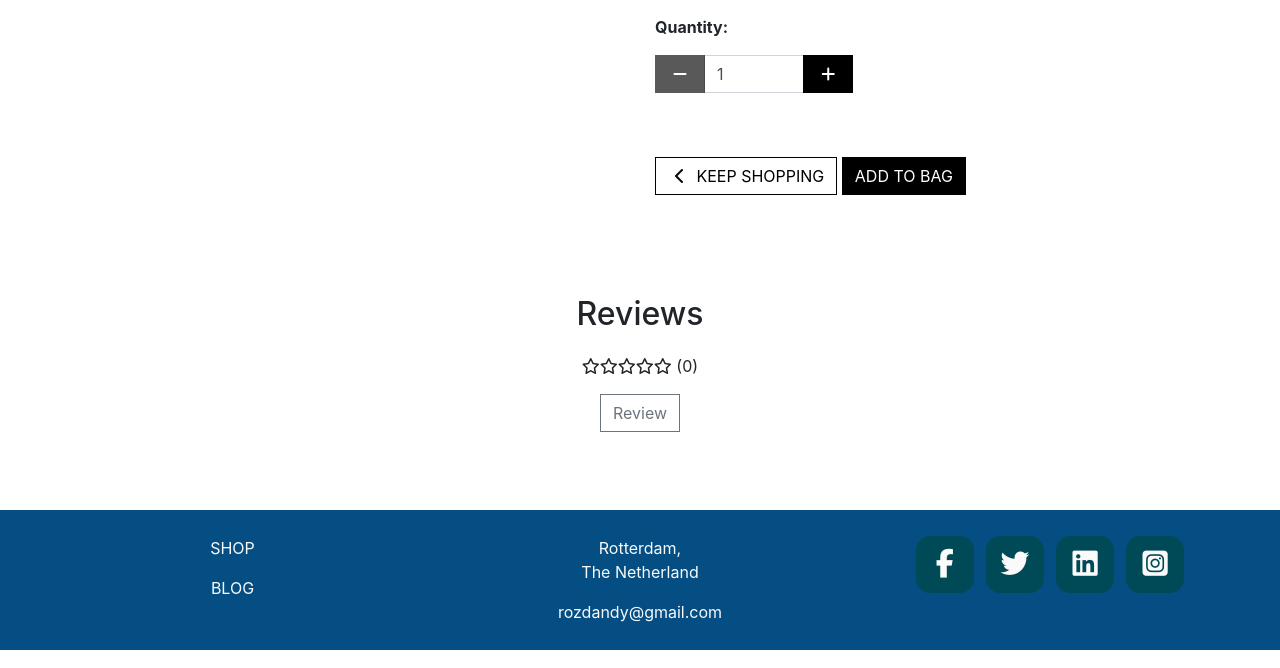
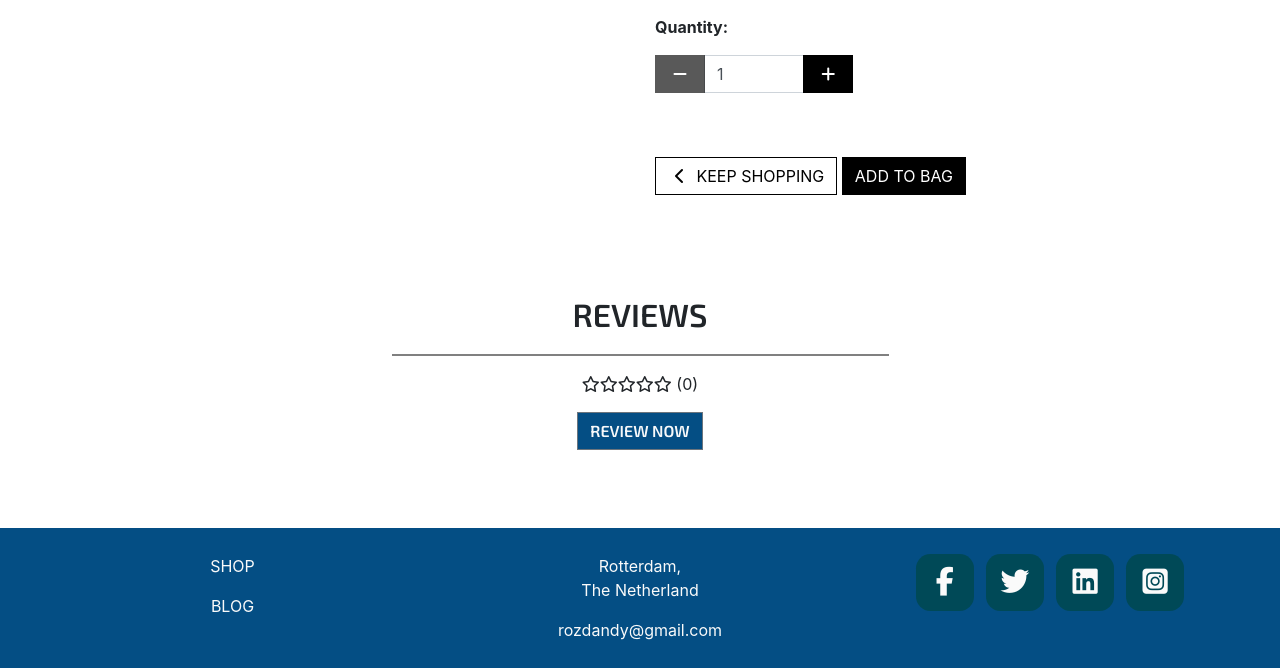
Before and after one commit to Rozdandy/greenery_equipment, a Django app: page /products/1/ in a window 1280 px wide. Shown: the part 586-1254 px from the top of the page. Run offline with Django 3.2, Linux system fonts and the light colour scheme; the visitor is signed in with stand-in values (Sample User, id 1); data comes from the database, SQL or seed files in the repository; data that the repository does not hold is empty; some libraries are stand-ins or nearby versions.

Commit message:
Did refactoring of the codes

```diff
--- a/home/templates/home/index.html
+++ b/home/templates/home/index.html
@@ -21,10 +21,10 @@
                 <div class="row hero-text">
                     <!--- paragraph --->
                     <div class="col-sm-12">
-                        <h2 class="hand-picked">Farm Techs</h2>
+                        <h2 class="hand-picked logo-font">Farm Techs</h2>
                         <p class="index-hero-p lead">The Survival of Our Plante Revolve Around Modern But Sustainable Farm Technologies.</p>
                         <div class="section-cta">
-                            <a href="{% url 'products' %}" class="cta shop-now-button ml-auto">SHOP NOW</a>
+                            <a href="{% url 'products' %}" class="cta shop-now-button logo-font ml-auto">SHOP NOW</a>
                         </div>
                     </div>
                 </div>
--- a/products/templates/products/add_product.html
+++ b/products/templates/products/add_product.html
@@ -10,6 +10,7 @@
 {% endblock %}
 
 {% block content %}
+<main>
     <div class="overlay"></div>
     <div class="container">
         <div class="row">
@@ -33,13 +34,14 @@
                         {% endif %}
                     {% endfor %}
                     <div class="text-right">
-                        <a class="btn btn-outline-black rounded-0" href="{% url 'products' %}">Cancel</a>
-                        <button class="btn btn-black rounded-0" type="submit">Add Product</button>
+                        <a class="btn btn-outline-black logo-font rounded-0" href="{% url 'products' %}">Cancel</a>
+                        <button class="btn btn-black rounded-0 logo-font" type="submit">Add Product</button>
                     </div>
                 </form>
             </div>
         </div>
     </div>
+
 {% endblock %}
 
 {% block postloadjs %}
--- a/review/templates/review/includes/review.html
+++ b/review/templates/review/includes/review.html
@@ -1,24 +1,24 @@
 {% block content %}
 {% load static %}
-<!-- Reviews container -->
+<!-- Review container -->
 <div class="container text-center" id="reviews">
-    <h2 class="font-heading d-inline-block p-1 mt-5 mb-3">Reviews</h2>
-    <!-- <div class="text-center pb-3">
-        <img src="{{ MEDIA_URL }}seperater.png" alt="no-image" class="nav-center-4">
-    </div> -->
+    <h2 class="logo-font p-1 mt-5 mb-3">Reviews</h2>
+
+    <hr style="width:50%; height:2px; border-width:0; color:gray; background-color:gray">
+
     <div class="mb-2 text-center">
         <span class="rating-stars" data-value="{{ product.avg_rate }}"></span> <span>({{ review.count }})</span>
     </div>
     {% if user.is_authenticated %}
     <div class="text-center mt-3">
-        <button type="button" class="btn btn-outline-secondary rounded-0" data-toggle="modal"
+        <button type="button" class="btn btn-cta btn-outline-secondary rounded-0" data-toggle="modal"
             data-target="#reviewModal">
-            Review
+            Review Now
         </button>
         <div class="modal fade" id="reviewModal" tabindex="-1" aria-labelledby="reviewModalLabel" aria-hidden="true">
             <div class="modal-dialog">
                 <div class="modal-content rounded-0">
-                    <!-- Modal header with title and close button -->
+                    <!-- Modal header containing title and close buttons -->
                     <div class="modal-header">
                         <h5 class="modal-title text-uppercase" id="reviewModalLabel">Make Your Review</h5>
                         <button type="button" class="close" data-dismiss="modal" aria-label="Close">
@@ -28,14 +28,14 @@
                     <!-- Review form -->
                     <form action="{% url 'add_review' product.pk %}" method="POST">
                         <div class="modal-body">
-                            <!-- Render form using cripsy forms -->
+                            <!-- Display form django cripsy forms -->
                             {% csrf_token %}
                             {{ review_form|crispy }}
                         </div>
-                        <!-- Footer containing Add and Cancel buttons -->
+                        <!-- Footer contain submit and Cancel buttons -->
                         <div class="modal-footer">
-                            <button type="button" class="btn btn-secondary" data-dismiss="modal">Cancel</button>
-                            <button type="submit" class="btn btn-primary">Submit</button>
+                            <button type="button" class="btn btn-cta" data-dismiss="modal">Cancel</button>
+                            <button type="submit" class="btn btn-cta">Submit</button>
                         </div>
                     </form>
                 </div>
@@ -43,22 +43,25 @@
         </div>
     </div>
     {% endif %}
-    <!-- Render existing reviews associated with particular product -->
+<!-- borrow structuring here from source
+    https://stile-boutique.herokuapp.com/products/?category=pillows -->
+
+    <!-- display existing reviews wrt a particular product -->
     <div class="row mt-5 d-flex justify-content-around">
         {% for rev in review %}
         <div class="col-12 col-md-5 row p-3 m-3 border">
-            <!-- Title and rating -->
+            <!-- product id and topic -->
             <div class="col-12 col-lg-4 text-center px-0">
                 {{ rev.id }}
                 <p class="mb-0 fw-bold text-uppercase">{{ rev.topic }}</p>
                 <p class="rating-stars txt-small" data-value="{{ rev.rate }}"></p>
-                <!-- For reviews written by the logged in user show edit and delete bittons -->
+                <!--  only the reviewer can see the edit and delete bittons -->
                 {% if user.is_authenticated and user.get_username == rev.user.user.username %}
                 <div class="col m-auto text-center mb-2">
                     <!-- Edit button, triggers modal with reviews details to be edited -->
                     <a href="" class="p-1 text-secondary button text-decoration-none" data-toggle="modal"
                         data-target="#editModal{{rev.id}}">
-                        <i class="fas fa-pen"></i>
+                        <i class="fas fa-user-edit"></i>
                     </a>
                     <!-- Modal containing specific review, allows user to edit it -->
                     <div class="modal fade" id="editModal{{rev.id}}" tabindex="-1" aria-labelledby="editModalLabel"
@@ -67,7 +70,7 @@
                             <div class="modal-content rounded-0">
                                 <!-- Modal header with title and close button -->
                                 <div class="modal-header">
-                                    <h5 class="modal-title text-uppercase" id="editModalLabel">Edit your review</h5>
+                                    <h5 class="modal-title text-uppercase" id="editModalLabel">Edit your Opinion</h5>
                                     <button type="button" class="close" data-dismiss="modal" aria-label="Close">
                                         <span aria-hidden="true">&times;</span>
                                     </button>
@@ -75,7 +78,7 @@
                                 <!-- Review form -->
                                 <form action="{% url 'edit_review' rev.pk %}" method="POST">
                                     <div class="modal-body">
-                                        <!-- Render edit form  -->
+                                        <!-- didplay edit form  -->
                                         {% csrf_token %}
                                         <input type="text" name="topic" maxlength="50" autofocus=""
                                             value="{{rev.topic}}"
@@ -95,11 +98,11 @@
                                             <option value="5">5 - Great</option>
                                         </select>
                                     </div>
-                                    <!-- Footer containing Add and Cancel buttons -->
+                                    <!-- Footer to submit updated/edited review and Cancel buttons -->
                                     <div class="modal-footer">
-                                        <button type="button" class="btn btn-secondary"
+                                        <button type="button" class="btn btn-cta"
                                             data-dismiss="modal">Cancel</button>
-                                        <button type="submit" class="btn btn-primary">Edit</button>
+                                        <button type="submit" class="btn btn-cta">Update</button>
                                     </div>
                                 </form>
                             </div>
@@ -107,12 +110,12 @@
                     </div>
 
                     <!-- Delete button, triggers modal to confirm deletion -->
-                    <button class="p-1 text-danger text-decoration-none button" type="button" data-toggle="modal"
+                    <button class="p-1 text-danger text-decoration-none button ml-5" type="button" data-toggle="modal"
                         data-target="#deleteReview">
-                        <i class="fas fa-trash"></i>
+                        <i class="fas fa-trash-alt"></i>
                     </button>
 
-                    <!-- Modal -->
+                    <!-- Modal dialogue-->
                     <div class="modal fade" id="deleteReview" tabindex="-1" aria-labelledby="deleteUserReview"
                         aria-hidden="true">
                         <div class="modal-dialog">
@@ -124,8 +127,8 @@
                                     </button>
                                 </div>
                                 <div class="modal-body">
-                                    Are you sure you want to delete?
-                                    This will delete your review forever!!
+                                    You sure you want to delete this review?
+                                    This will be deleted permanently!
                                 </div>
                                 <div class="modal-footer">
                                     <button type="button" class="btn btn-secondary" data-dismiss="modal">Cancel</button>
@@ -139,7 +142,7 @@
 
                 {% endif %}
             </div>
-            <!-- Description, user and added date -->
+            <!-- body, user and added date -->
             <div class="col-12 col-lg-8">
                 <p>"{{ rev.body }}"</p>
                 <div class="row">
--- a/static/css/base.css
+++ b/static/css/base.css
@@ -23,6 +23,23 @@ body {
     -moz-background-size: all .5s ease-in-out;
     -o-background-size: all .5s ease-in-out;
 
+  }
+
+/* all buttons used in reviews*/
+.bg-banner,
+  .btn-cta{
+    background-color: #044E84;
+    color: #f8f9fa;
+    text-transform: uppercase;
+    font-family: 'Exo 2', sans-serif;
+    font-weight: 700;
+  }
+
+
+  .btn-cta2{
+    text-transform: uppercase;
+    font-family: 'Exo 2', sans-serif;
+    font-weight: 700;
   }
 
 
@@ -72,6 +89,8 @@ body {
 
 .logo-font {
     text-transform: uppercase;
+    font-family: 'Exo 2', sans-serif;
+    font-weight: 700;
 }
 
 .main-logo-link {
@@ -113,9 +132,10 @@ body {
     border: 1px solid black !important;
 }
 
-.bg-black {
-    background: #000 !important;
-}
+/* .bg-banner {
+    background: #044E84 !important;
+} */
+
 
 .overlay {
 	height: 100%;
--- a/templates/base.html
+++ b/templates/base.html
@@ -16,7 +16,7 @@
     {% block corecss %}
         <link rel="stylesheet" href="https://stackpath.bootstrapcdn.com/bootstrap/4.4.1/css/bootstrap.min.css" integrity="sha384-Vkoo8x4CGsO3+Hhxv8T/Q5PaXtkKtu6ug5TOeNV6gBiFeWPGFN9MuhOf23Q9Ifjh" crossorigin="anonymous">
         <link rel="preconnect" href="https://fonts.gstatic.com">
-        <link href="https://fonts.googleapis.com/css2?family=Berkshire+Swash&family=Roboto&display=swap" rel="stylesheet">
+        <link href="https://fonts.googleapis.com/css2?family=Exo+2:wght@200;300;400;500;600&family=Lato:wght@300&display=swap" rel="stylesheet">
         <link rel="stylesheet" href="{% static 'css/base.css' %}">
     {% endblock %}
 
@@ -68,7 +68,7 @@
                       <a class="text-black nav-link" href="#" id="user-options" data-toggle="dropdown" aria-haspopup="true" aria-expanded="false">
                           <div class="text-center">
                               <div><i class="fas fa-user fa-lg"></i></div>
-                              <p class="my-0">My Account</p>
+                              <p class="my-0 btn-cta2">My Account</p>
                           </div>
                       </a>
                       <div class="dropdown-menu border-0" aria-labelledby="user-options">
@@ -114,7 +114,7 @@
         </nav>
     </div>
     <div id="delivery-banner" class="row text-center">
-        <div class="col bg-black text-white">
+        <div class="col bg-banner text-white">
             <h4 class="logo-font my-1">Free delivery on orders over ${{ free_delivery_threshold }}!</h4>
         </div>
     </div>
--- a/templates/includes/main-nav.html
+++ b/templates/includes/main-nav.html
@@ -7,12 +7,12 @@
         </li>
 
         <li class="nav-item dropdown">
-            <a class="logo-font font-weight-bold nav-link text-black mr-5" href="{% url 'post' %}" id="blog">
+            <a class="logo-font font-weight-bold nav-link text-black mr-5 btn-cta2" href="{% url 'post' %}" id="blog">
                 Go to Blog
             </a>
         </li>
         <li class="nav-item dropdown">
-            <a class="logo-font font-weight-bold nav-link text-black mr-5" href="#" id="all-products-link" data-toggle="dropdown" aria-haspopup="true" aria-expanded="false">
+            <a class="logo-font font-weight-bold nav-link btn-cta2 text-black mr-5" href="#" id="all-products-link" data-toggle="dropdown" aria-haspopup="true" aria-expanded="false">
                 All Products
             </a>
             <div class="dropdown-menu border-0" aria-labelledby="all-products-link">
@@ -24,7 +24,7 @@
         </li>
 
         <li class="nav-item dropdown">
-            <a class="logo-font font-weight-bold nav-link text-black mr-5" href="#" id="clothing-link" data-toggle="dropdown" aria-haspopup="true" aria-expanded="false">
+            <a class="logo-font font-weight-bold nav-link text-black mr-5 btn-cta2" href="#" id="clothing-link" data-toggle="dropdown" aria-haspopup="true" aria-expanded="false">
                 Machine Equipment
             </a>
             <div class="dropdown-menu border-0" aria-labelledby="clothing-link">
@@ -38,7 +38,7 @@
         </li>
 
         <li class="nav-item dropdown">
-            <a class="logo-font font-weight-bold nav-link text-black mr-5" href="#" id="homeware-link" data-toggle="dropdown" aria-haspopup="true" aria-expanded="false">
+            <a class="logo-font font-weight-bold nav-link text-black mr-5 btn-cta2" href="#" id="homeware-link" data-toggle="dropdown" aria-haspopup="true" aria-expanded="false">
                 Farm Implements
             </a>
             <div class="dropdown-menu border-0" aria-labelledby="homeware-link">
@@ -49,7 +49,7 @@
         </li>
 
         <li class="nav-item dropdown">
-            <a class="logo-font font-weight-bold nav-link text-black" href="#" id="specials-link" data-toggle="dropdown" aria-haspopup="true" aria-expanded="false">
+            <a class="logo-font font-weight-bold nav-link text-black btn-cta2" href="#" id="specials-link" data-toggle="dropdown" aria-haspopup="true" aria-expanded="false">
                 Miscellaneuous
             </a>
             <div class="dropdown-menu border-0" aria-labelledby="specials-link">
```
Also changed, not shown: blog/templates/blog/blog_add.html (+10 -9 lines), bag/templates/bag/quantity-form.html (renamed from bag/templates/bag/quanity-form.html).
